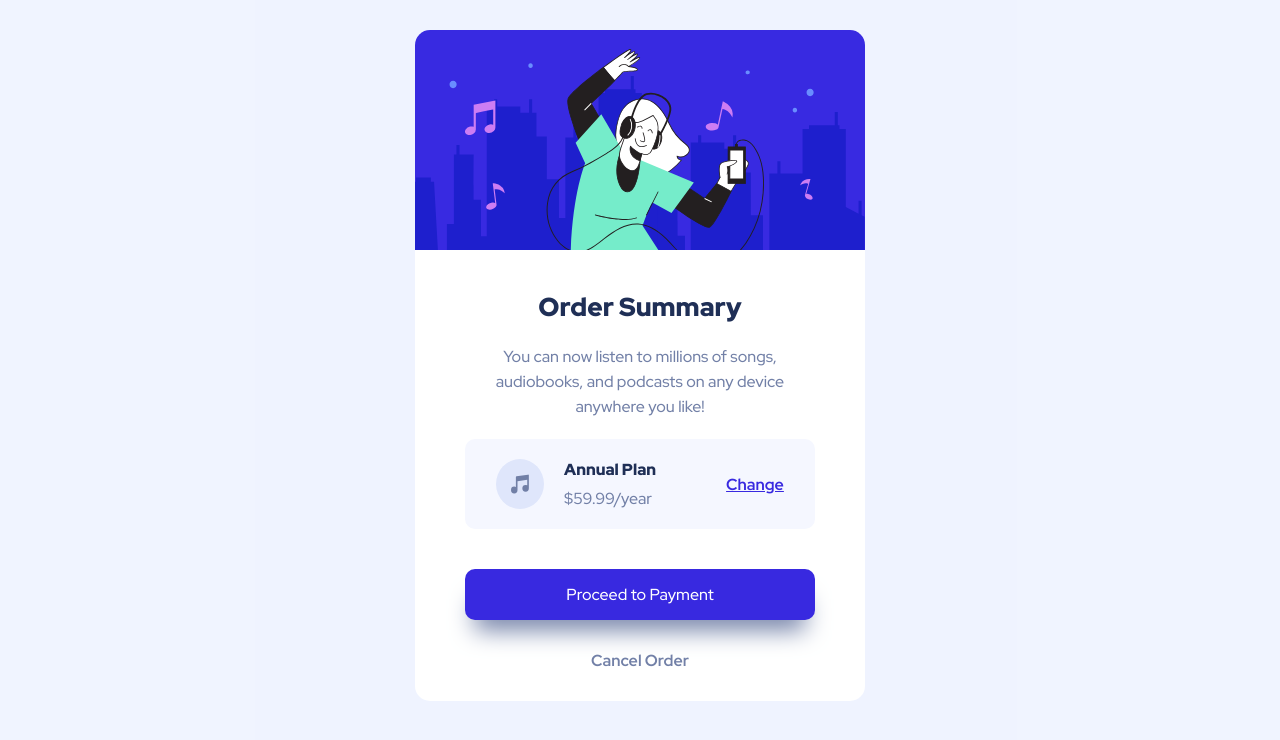
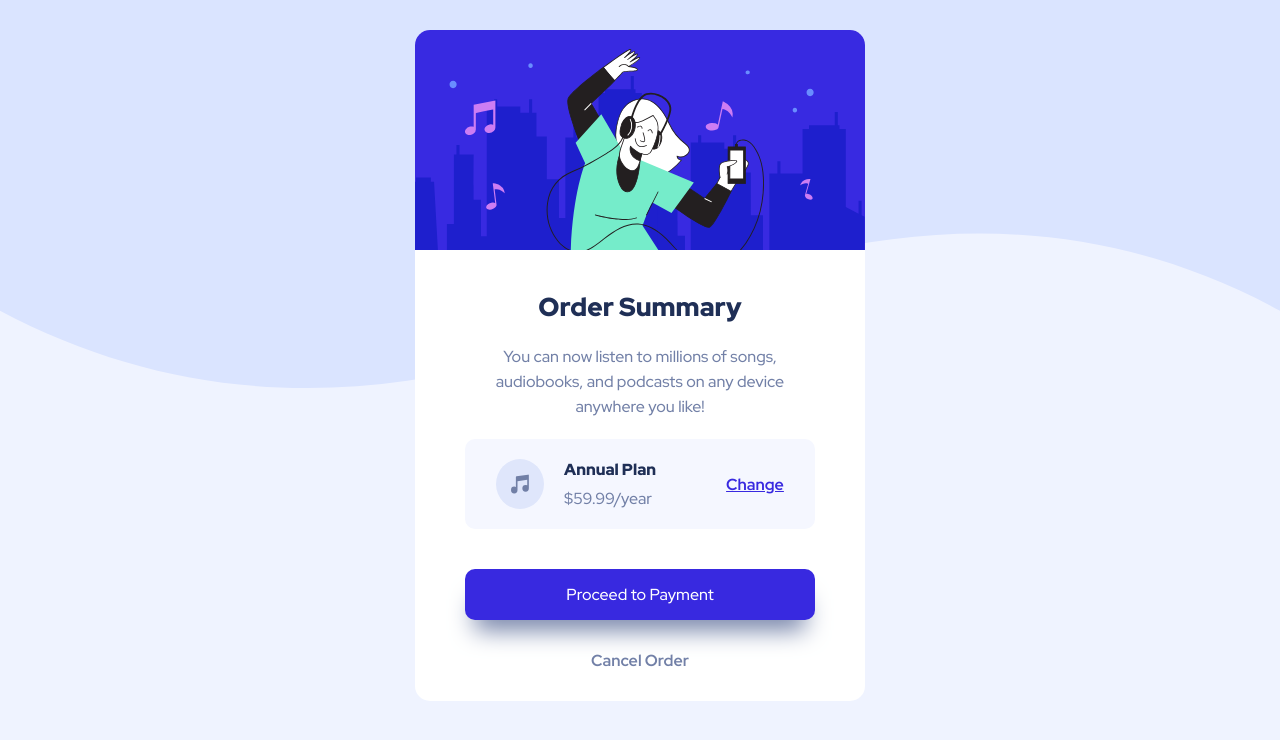
Before and after one commit to Absolam/Order-Summary-Challenge, a plain HTML site: page index.html in a window 1280 px wide. Drawn offline with Linux system fonts and the light colour scheme.

Commit message:
Update style.css

```diff
--- a/style.css
+++ b/style.css
@@ -17,7 +17,7 @@
 }
 
 .body {
-  background-image: url(pattern-background-desktop.svg);
+  background-image: url(/images/pattern-background-desktop.svg);
   background-repeat: no-repeat;
   background-size: 100%;
   font-weight: 500;
```
